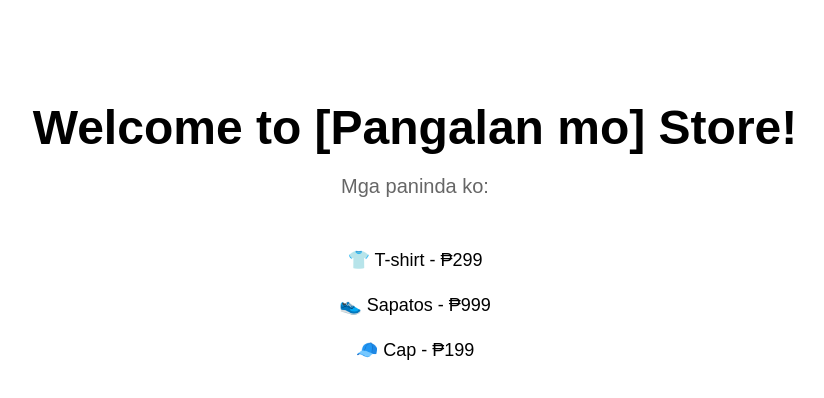
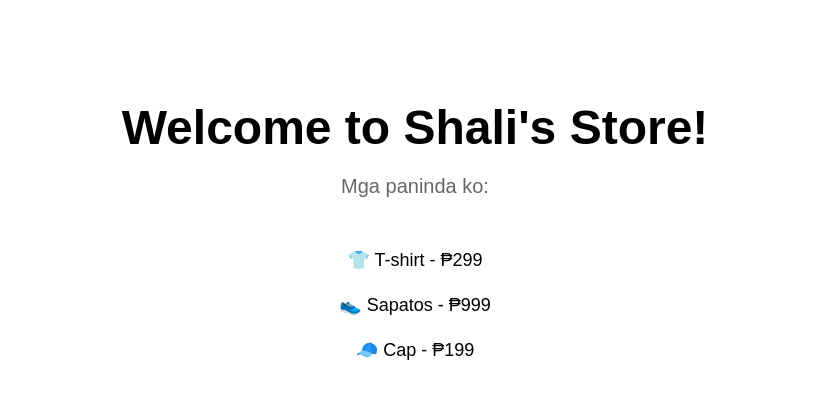
Before and after one commit to Shalineth/my-store, a Next.js app: page / in a window 1280 px wide. Shown: the top 398 px of the page, without its empty margins (225-1049 px from the left). Built offline with nearby package versions, Linux system fonts and the light colour scheme.

Commit message:
Update homepage

```diff
--- a/app/page.js
+++ b/app/page.js
@@ -7,7 +7,7 @@ export default function Home() {
       padding: '0 20px'
     }}>
       <h1 style={{fontSize: '48px', marginBottom: '10px'}}>
-        Welcome to [Pangalan mo] Store!
+        Welcome to Shali's Store!
       </h1>
 
       <p style={{fontSize: '20px', color: '#666', marginBottom: '40px'}}>
```
